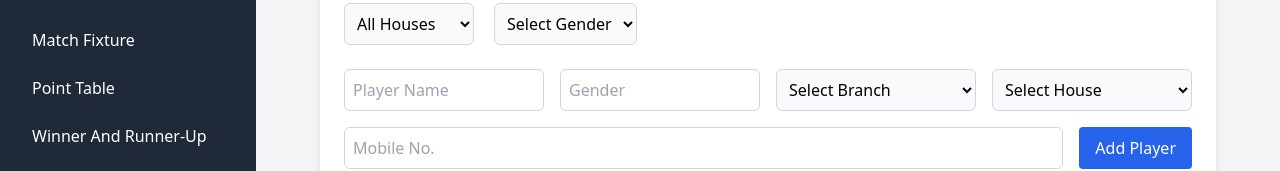
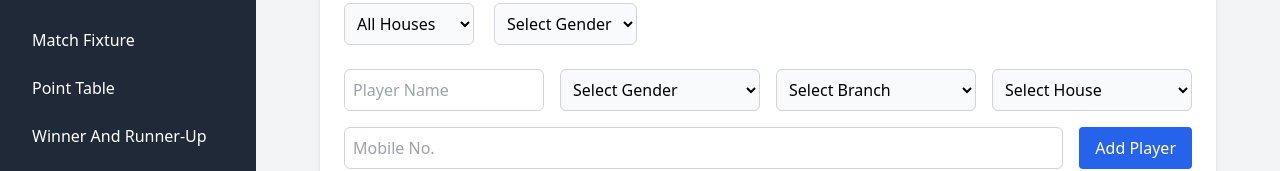
Before and after one commit to thedevanshagrawal/ispardha, a Next.js app: page /admindashboard in a window 1280 px wide. Shown: the part 209-380 px from the top of the page. Built offline with nearby package versions, Linux system fonts and the light colour scheme; no server answers; the database is empty; sample sign-in values are in the browser's storage.

Commit message:
Refactor PlayerManagement component to replace gender input field with a select dropdown and improve player fetching logic

```diff
--- a/src/app/(dashboards)/(admin)/PlayerManagement/page.js
+++ b/src/app/(dashboards)/(admin)/PlayerManagement/page.js
@@ -212,15 +212,22 @@ const PlayerManagement = () => {
                         className="flex-1 min-w-[180px] p-2 border border-gray-300 rounded-md"
                         required
                     />
-                    <input
-                        type="text"
+
+
+                    <select
                         name="gender"
-                        placeholder="Gender"
                         value={formData.gender}
                         onChange={handleChange}
-                        className="flex-1 min-w-[180px] p-2 border border-gray-300 rounded-md"
+                        className="flex-1 min-w-[180px] p-2 border border-gray-300 rounded-md bg-gray-50"
                         required
-                    />
+                    >
+                        <option value="" disabled>
+                            Select Gender
+                        </option>
+                        <option value="boy">Boy</option>
+                        <option value="girl">Girl</option>
+                    </select>
+
                     <select
                         name="branch"
                         value={formData.branch}
```
